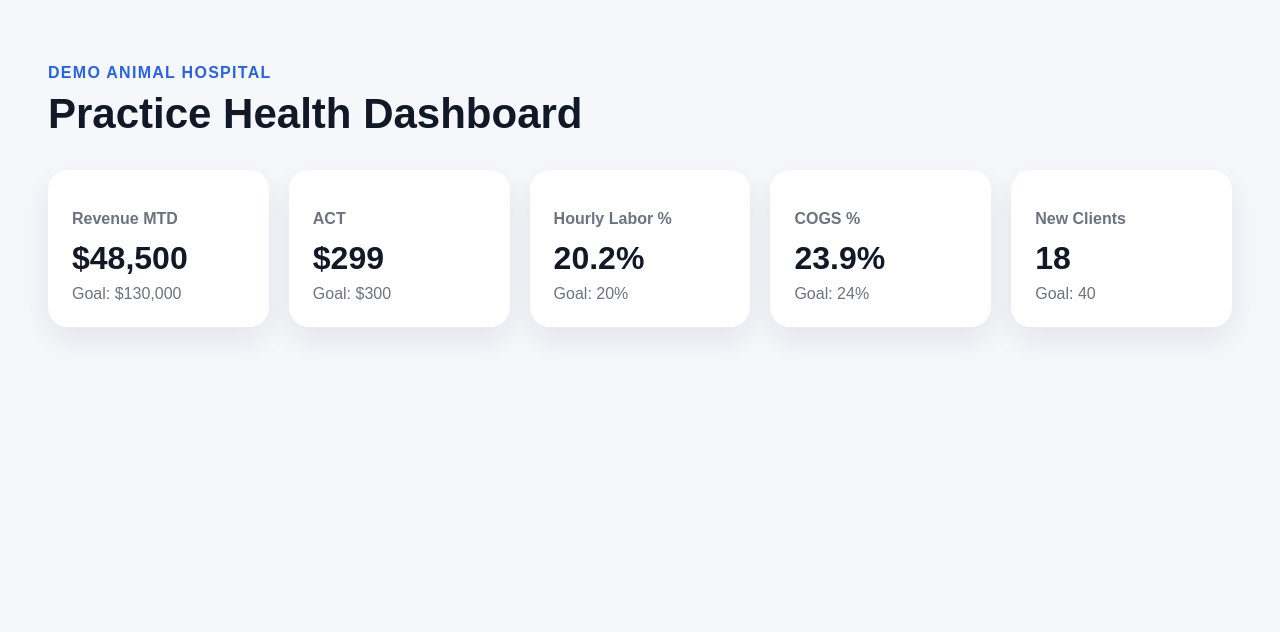
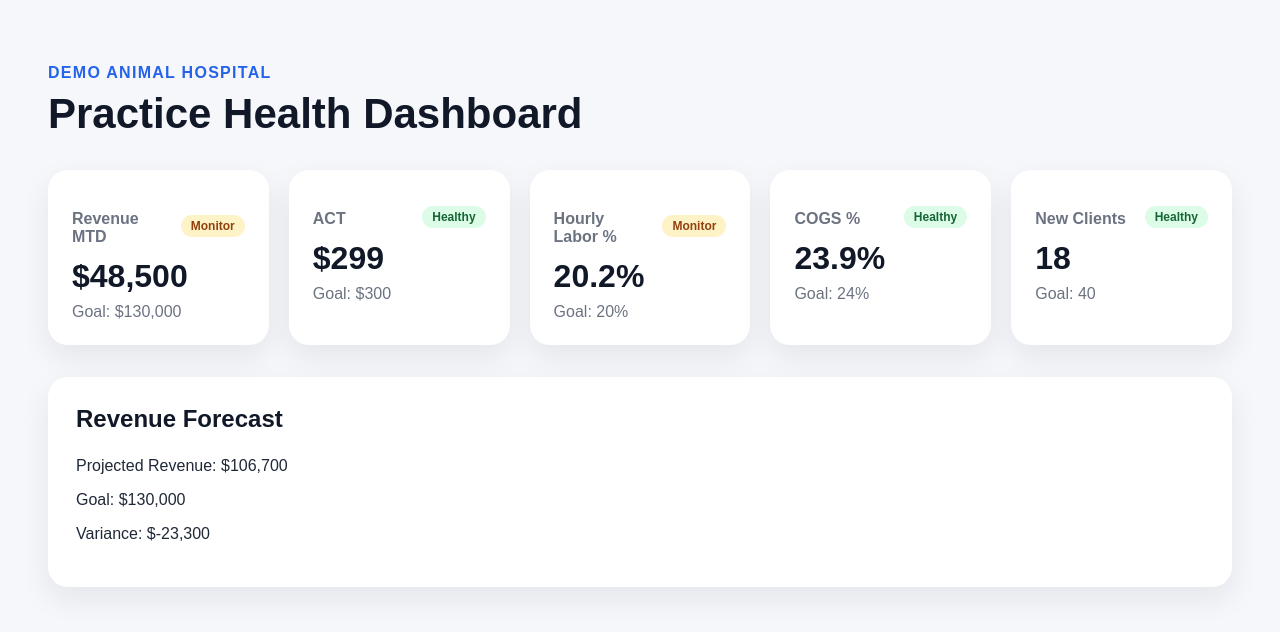
Before and after one commit to tracycrossrvt-gif/VetIQ-Analytics, a React (Vite) app: page / in a window 1280 px wide. Shown: the top 632 px of the page. Built offline with nearby package versions, Linux system fonts and the light colour scheme.

Commit message:
Add KPI component system and revenue forecasting

```diff
--- a/src/App.css
+++ b/src/App.css
@@ -23,6 +23,8 @@
   font-size: 42px;
   color: #111827;
 }
+
+/* KPI Cards */
 
 .kpi-grid {
   display: grid;
@@ -52,3 +54,64 @@
 .kpi-card span {
   color: #6b7280;
 }
+
+.kpi-card__header {
+  display: flex;
+  align-items: center;
+  justify-content: space-between;
+  gap: 12px;
+}
+
+.status-badge {
+  padding: 4px 10px;
+  border-radius: 999px;
+  font-size: 12px;
+  font-weight: 700;
+  text-transform: capitalize;
+}
+
+.status-badge.healthy {
+  background: #dcfce7;
+  color: #166534;
+}
+
+.status-badge.monitor {
+  background: #fef3c7;
+  color: #92400e;
+}
+
+.status-badge.action {
+  background: #fee2e2;
+  color: #991b1b;
+}
+
+.forecast-card {
+  margin-top: 32px;
+  padding: 28px;
+  border-radius: 20px;
+  background: #ffffff;
+  box-shadow: 0 12px 30px rgba(15, 23, 42, 0.08);
+}
+
+.forecast-card h3 {
+  margin: 0 0 24px;
+  font-size: 24px;
+  color: #111827;
+}
+
+.forecast-grid {
+  display: grid;
+  grid-template-columns: repeat(3, 1fr);
+  gap: 24px;
+}
+
+.forecast-grid p {
+  margin-bottom: 8px;
+  color: #6b7280;
+  font-weight: 700;
+}
+
+.forecast-grid strong {
+  font-size: 32px;
+  color: #111827;
+}
--- /dev/null
+++ b/src/components/KPICard.jsx
@@ -0,0 +1,15 @@
+function KPICard({ title, value, goal, status }) {
+  return (
+    <div className="kpi-card">
+      <div className="kpi-card__header">
+        <p>{title}</p>
+        {status && <span className={`status-badge ${status}`}>{status}</span>}
+      </div>
+
+      <h2>{value}</h2>
+      <span>{goal}</span>
+    </div>
+  )
+}
+
+export default KPICard
--- a/src/pages/Dashboard.jsx
+++ b/src/pages/Dashboard.jsx
@@ -5,6 +5,11 @@ import {
   calculateHourlyLaborPercent,
   calculateCOGSPercent,
 } from '../utils/calculations'
+import KPICard from '../components/KPICard'
+import {
+  calculateProjectedRevenue,
+  calculateRevenueVariance,
+} from '../utils/forecasting'
 
 function Dashboard() {
   const act = calculateACT(monthlyData.revenue, monthlyData.transactions)
@@ -19,42 +24,79 @@ function Dashboard() {
     monthlyData.revenue
   )
 
+  const projectedRevenue = calculateProjectedRevenue(
+  monthlyData.revenue,
+  monthlyData.businessDaysElapsed,
+  monthlyData.totalBusinessDays
+)
+
+const revenueVariance = calculateRevenueVariance(
+  projectedRevenue,
+  practiceSettings.monthlyRevenueGoal
+)
+
   return (
     <section className="dashboard">
       <p className="eyebrow">{practiceSettings.practiceName}</p>
       <h1>Practice Health Dashboard</h1>
 
-      <div className="kpi-grid">
-        <div className="kpi-card">
-          <p>Revenue MTD</p>
-          <h2>${monthlyData.revenue.toLocaleString()}</h2>
-          <span>Goal: ${practiceSettings.monthlyRevenueGoal.toLocaleString()}</span>
-        </div>
 
-        <div className="kpi-card">
-          <p>ACT</p>
-          <h2>${act.toFixed(0)}</h2>
-          <span>Goal: ${practiceSettings.actGoal}</span>
-        </div>
+       <div className="kpi-grid">
+  <KPICard
+    title="Revenue MTD"
+    value={`$${monthlyData.revenue.toLocaleString()}`}
+    goal={`Goal: $${practiceSettings.monthlyRevenueGoal.toLocaleString()}`}
+    status="monitor"
+  />
 
-        <div className="kpi-card">
-          <p>Hourly Labor %</p>
-          <h2>{hourlyLaborPercent.toFixed(1)}%</h2>
-          <span>Goal: {practiceSettings.hourlyLaborPercentGoal}%</span>
-        </div>
+  <KPICard
+    title="ACT"
+    value={`$${act.toFixed(0)}`}
+    goal={`Goal: $${practiceSettings.actGoal}`}
+    status="healthy"
+  />
 
-        <div className="kpi-card">
-          <p>COGS %</p>
-          <h2>{cogsPercent.toFixed(1)}%</h2>
-          <span>Goal: {practiceSettings.cogsPercentGoal}%</span>
-        </div>
+  <KPICard
+    title="Hourly Labor %"
+    value={`${hourlyLaborPercent.toFixed(1)}%`}
+    goal={`Goal: ${practiceSettings.hourlyLaborPercentGoal}%`}
+    status="monitor"
+  />
 
-        <div className="kpi-card">
-          <p>New Clients</p>
-          <h2>{monthlyData.newClients}</h2>
-          <span>Goal: {practiceSettings.monthlyNewClientGoal}</span>
-        </div>
-      </div>
+  <KPICard
+    title="COGS %"
+    value={`${cogsPercent.toFixed(1)}%`}
+    goal={`Goal: ${practiceSettings.cogsPercentGoal}%`}
+    status="healthy"
+ />
+
+  <KPICard
+    title="New Clients"
+    value={monthlyData.newClients}
+    goal={`Goal: ${practiceSettings.monthlyNewClientGoal}`}
+    status="healthy"
+  />
+</div>
+
+<div className="forecast-card">
+  <h3>Revenue Forecast</h3>
+
+  <p>
+    Projected Revenue:
+    ${projectedRevenue.toLocaleString()}
+  </p>
+
+  <p>
+    Goal:
+    ${practiceSettings.monthlyRevenueGoal.toLocaleString()}
+  </p>
+
+  <p>
+    Variance:
+    ${revenueVariance.toLocaleString()}
+  </p>
+</div>
+
     </section>
   )
 }
--- /dev/null
+++ b/src/utils/forecasting.js
@@ -0,0 +1,16 @@
+export function calculateProjectedRevenue(
+  revenue,
+  businessDaysElapsed,
+  totalBusinessDays
+) {
+  return (
+    revenue / businessDaysElapsed
+  ) * totalBusinessDays
+}
+
+export function calculateRevenueVariance(
+  projectedRevenue,
+  revenueGoal
+) {
+  return projectedRevenue - revenueGoal
+}
```
